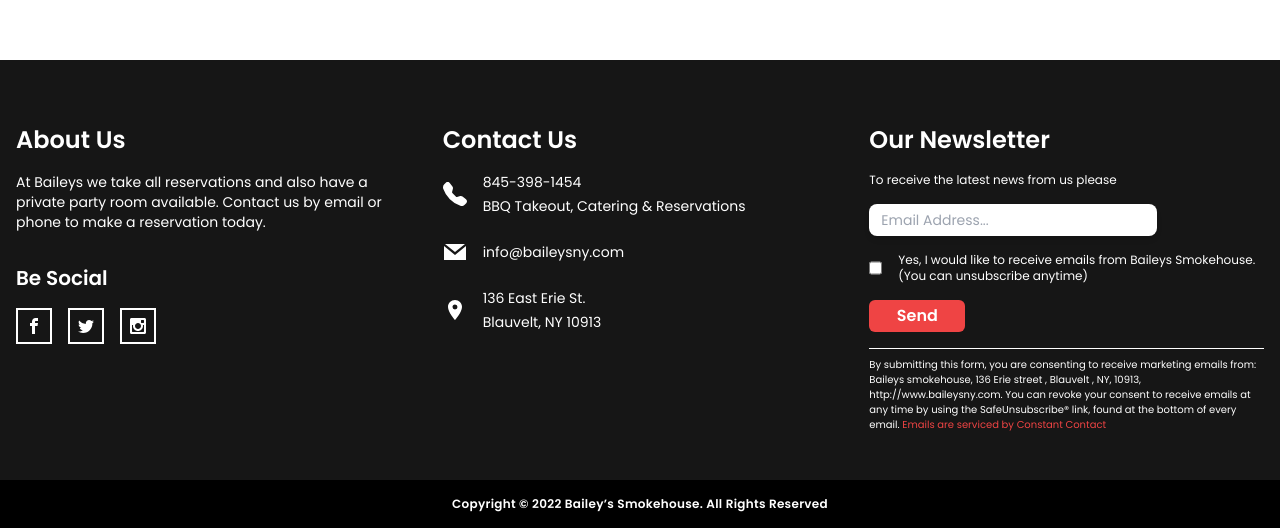
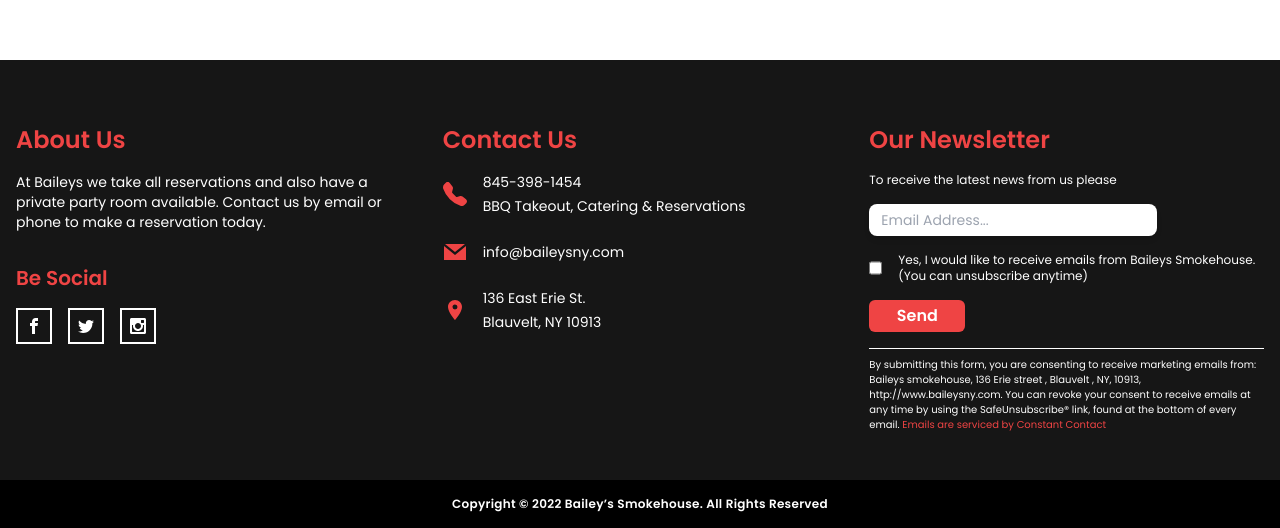
Before and after one commit to infruezo/baileyssmokehouseny, a React (Create React App) app: page /home in a window 1280 px wide. Shown: the part 2765-3293 px from the top of the page. Built offline with nearby package versions, Linux system fonts and the light colour scheme; a web font is replaced by a local one.

Commit message:
Updated color styles on smokehouse page footer

```diff
--- a/src/components/smokehouse/Footer.jsx
+++ b/src/components/smokehouse/Footer.jsx
@@ -12,7 +12,7 @@
         <div className="flex-1 w-full h-auto flex flex-col space-y-8">
           {/* about us */}
           <div className="space-y-4">
-            <h1 className="text-2xl font-semibold">About Us</h1>
+            <h1 className="text-2xl font-semibold text-red-500">About Us</h1>
             <p className="text-xs lg:text-sm">
               At Baileys we take all reservations and also have a private party
               room available. Contact us by email or phone to make a reservation
@@ -22,7 +22,7 @@
 
           {/* be social */}
           <div className="flex flex-col space-y-4">
-            <h1 className="text-xl font-semibold">Be Social</h1>
+            <h1 className="text-xl font-semibold text-red-500">Be Social</h1>
 
             <SocialsWidget direction="horizontal" />
           </div>
@@ -30,11 +30,11 @@
 
         {/* center section of the footer */}
         <div className="flex-1 w-full h-auto flex flex-col space-y-4">
-          <h1 className="text-2xl font-semibold">Contact Us</h1>
+          <h1 className="text-2xl font-semibold text-red-500">Contact Us</h1>
           <div className="flex flex-col space-y-6">
             {/* one contact item */}
             <div className="flex items-center space-x-4 text-sm">
-              <BsFillTelephoneFill className="fill-current h-6 w-6" />
+              <BsFillTelephoneFill className="fill-current h-6 w-6 text-red-500" />
               <div className="flex flex-col space-y-1">
                 <p>845-398-1454</p>
                 <p>BBQ Takeout, Catering & Reservations</p>
@@ -43,13 +43,13 @@
 
             {/* one contact item */}
             <div className="flex items-center space-x-4 text-sm">
-              <GrMail className="fill-current h-6 w-6" />
+              <GrMail className="fill-current h-6 w-6 text-red-500" />
               <a href="mailto:info@baileysny.com">info@baileysny.com</a>
             </div>
 
             {/* one contact item */}
             <div className="flex items-center space-x-4 text-sm">
-              <MdLocationOn className="fill-current h-6 w-6" />
+              <MdLocationOn className="fill-current h-6 w-6 text-red-500" />
               <div className="flex flex-col space-y-1">
                 <p>136 East Erie St.</p>
                 <p>Blauvelt, NY 10913</p>
@@ -60,7 +60,9 @@
 
         {/* right side of the footer */}
         <div className="flex-1 w-full h-auto flex flex-col lg:space-y-4 space-y-6 mb-12 lg:mb-0">
-          <h1 className="text-2xl font-semibold">Our Newsletter</h1>
+          <h1 className="text-2xl font-semibold text-red-500">
+            Our Newsletter
+          </h1>
           <p className="text-xs">To receive the latest news from us please</p>
 
           <form className="w-full flex flex-col lg:space-y-4 space-y-6">
```
